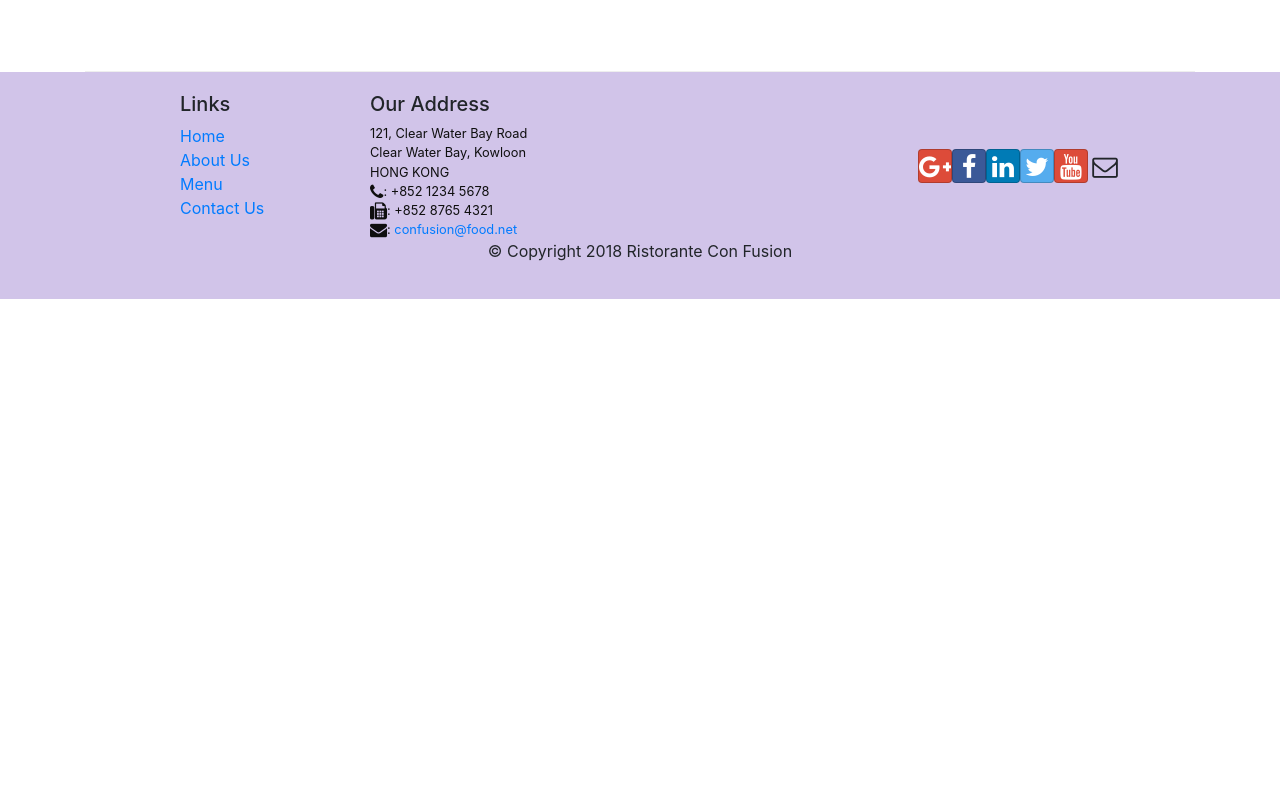
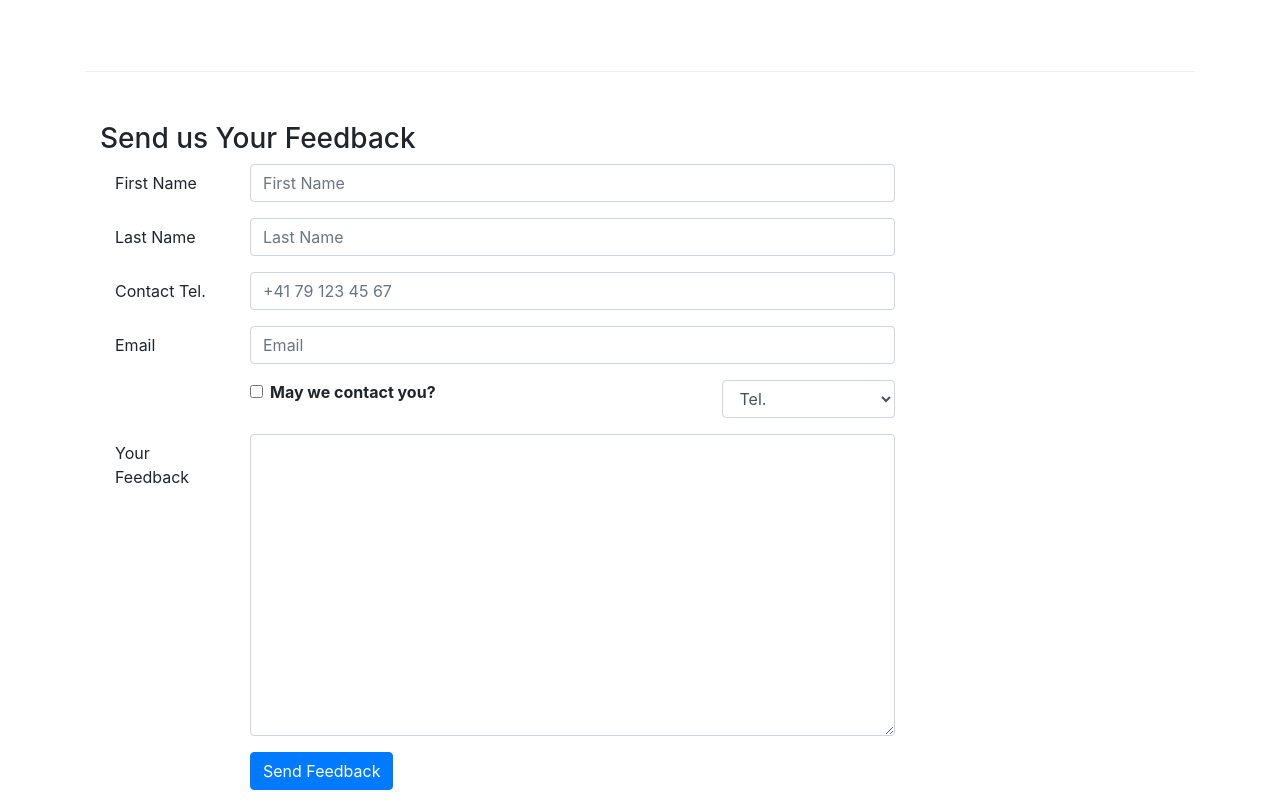
Before and after one commit to gunghio-school/hk_react_course, a React (Create React App) app in the folder confusion/: page /contactus in a window 1280 px wide. Shown: the part 800-1600 px from the top of the page. Before the commit the page ends 1099 px from the top, so only its background shows below. Built offline with nearby package versions, Linux system fonts and the light colour scheme.

Commit message:
controlled form

```diff
--- a/confusion/src/components/AboutComponents.js
+++ b/confusion/src/components/AboutComponents.js
@@ -1,21 +1,42 @@
-import React from 'react';
-import { Breadcrumb, BreadcrumbItem, Card, CardBody, CardHeader, Media } from 'reactstrap';
-import { Link } from 'react-router-dom';
-import RenderLeader from './RenderLeader';
+import React from "react";
+import {
+  Breadcrumb,
+  BreadcrumbItem,
+  Card,
+  CardBody,
+  CardHeader,
+  Media,
+} from "reactstrap";
+import { Link } from "react-router-dom";
+
+function RenderLeader({ leader }) {
+  return (
+    <Media tag="li">
+      <Media left middle>
+
+        <Media object src={leader.image} alt={leader.name} />
+      </Media>
+      <Media body className="ml-5">
+        <Media heading>{leader.name}</Media>
+        <p>{leader.designation}</p>
+        <p>{leader.description}</p>
+      </Media>
+    </Media>
+  );
+}
 
 function About(props) {
-
   const leaders = props.leaders.map((leader) => {
-        return (
-            <RenderLeader leader={leader} />
-        );
+    return <RenderLeader leader={leader} />;
   });
 
-    return(
+  return (
     <div className="container">
       <div className="row">
         <Breadcrumb>
-                    <BreadcrumbItem><Link to="/home">Home</Link></BreadcrumbItem>
+          <BreadcrumbItem>
+            <Link to="/home">Home</Link>
+          </BreadcrumbItem>
           <BreadcrumbItem active>About Us</BreadcrumbItem>
         </Breadcrumb>
         <div className="col-12">
@@ -26,12 +47,26 @@
       <div className="row row-content">
         <div className="col-12 col-md-6">
           <h2>Our History</h2>
-                    <p>Started in 2010, Ristorante con Fusion quickly established itself as a culinary icon par excellence in Hong Kong. With its unique brand of world fusion cuisine that can be found nowhere else, it enjoys patronage from the A-list clientele in Hong Kong.  Featuring four of the best three-star Michelin chefs in the world, you never know what will arrive on your plate the next time you visit us.</p>
-                    <p>The restaurant traces its humble beginnings to <em>The Frying Pan</em>, a successful chain started by our CEO, Mr. Peter Pan, that featured for the first time the world's best cuisines in a pan.</p>
+          <p>
+            Started in 2010, Ristorante con Fusion quickly established itself as
+            a culinary icon par excellence in Hong Kong. With its unique brand
+            of world fusion cuisine that can be found nowhere else, it enjoys
+            patronage from the A-list clientele in Hong Kong. Featuring four of
+            the best three-star Michelin chefs in the world, you never know what
+            will arrive on your plate the next time you visit us.
+          </p>
+          <p>
+            The restaurant traces its humble beginnings to{" "}
+            <em>The Frying Pan</em>, a successful chain started by our CEO, Mr.
+            Peter Pan, that featured for the first time the world's best
+            cuisines in a pan.
+          </p>
         </div>
         <div className="col-12 col-md-5">
           <Card>
-                        <CardHeader className="bg-primary text-white">Facts At a Glance</CardHeader>
+            <CardHeader className="bg-primary text-white">
+              Facts At a Glance
+            </CardHeader>
             <CardBody>
               <dl className="row p-1">
                 <dt className="col-6">Started</dt>
@@ -50,11 +85,16 @@
           <Card>
             <CardBody className="bg-faded">
               <blockquote className="blockquote">
-                                <p className="mb-0">You better cut the pizza in four pieces because
-                                    I'm not hungry enough to eat six.</p>
-                                <footer className="blockquote-footer">Yogi Berra,
-                                <cite title="Source Title">The Wit and Wisdom of Yogi Berra,
-                                    P. Pepe, Diversion Books, 2014</cite>
+                <p className="mb-0">
+                  You better cut the pizza in four pieces because I'm not hungry
+                  enough to eat six.
+                </p>
+                <footer className="blockquote-footer">
+                  Yogi Berra,
+                  <cite title="Source Title">
+                    The Wit and Wisdom of Yogi Berra, P. Pepe, Diversion Books,
+                    2014
+                  </cite>
                 </footer>
               </blockquote>
             </CardBody>
@@ -66,9 +106,7 @@
           <h2>Corporate Leadership</h2>
         </div>
         <div className="col-12">
-                    <Media list>
-                        {leaders}
-                    </Media>
+          <Media list>{leaders}</Media>
         </div>
       </div>
     </div>
--- a/confusion/src/components/ContactComponent.js
+++ b/confusion/src/components/ContactComponent.js
@@ -1,8 +1,48 @@
-import React from "react";
-import { Breadcrumb, BreadcrumbItem } from "reactstrap";
+import React, { Component } from "react";
+import {
+  Breadcrumb,
+  BreadcrumbItem,
+  Form,
+  FormGroup,
+  Label,
+  Col,
+  Input,
+  Button,
+} from "reactstrap";
 import { Link } from "react-router-dom";
 
-const Contact = () => {
+class Contact extends Component {
+  constructor(props) {
+    super(props);
+
+    this.state = {
+      firstname: "",
+      lastname: "",
+      telnum: "",
+      email: "",
+      agree: false,
+      contactType: "Tel.",
+      message: "",
+    };
+    this.handleSubmit = this.handleSubmit.bind(this);
+    this.handleInputChange = this.handleInputChange.bind(this);
+  }
+
+  handleInputChange(event) {
+    const target = event.target;
+    const value = target.type === "checkbox" ? target.checked : target.value;
+    const name = target.name;
+    this.setState({
+      [name]: value,
+    });
+  }
+  handleSubmit(event) {
+    console.log("Current State is: ", JSON.stringify(this.state));
+    alert("Current State is: ", JSON.stringify(this.state));
+    event.preventDefault();
+  }
+
+  render() {
     return (
       <div className="container">
         <div className="row">
@@ -63,8 +103,126 @@
             </div>
           </div>
         </div>
+        <div className="row row-content">
+          <div className="col-12">
+            <h3>Send us Your Feedback</h3>
+            <div className="col-12 col-md-9">
+              <Form onSubmit={this.handleSubmit}>
+                <FormGroup row>
+                  <Label htmlFor="firstname" md={2}>
+                    First Name
+                  </Label>
+                  <Col md={10}>
+                    <Input
+                      type="text"
+                      id="firstname"
+                      name="firstname"
+                      placeholder="First Name"
+                      value={this.state.firstname}
+                      onChange={this.handleInputChange}
+                    />
+                  </Col>
+                </FormGroup>
+                <FormGroup row>
+                  <Label htmlFor="lastname" md={2}>
+                    Last Name
+                  </Label>
+                  <Col md={10}>
+                    <Input
+                      type="text"
+                      id="lastname"
+                      name="lastname"
+                      placeholder="Last Name"
+                      value={this.state.lastname}
+                      onChange={this.handleInputChange}
+                    />
+                  </Col>
+                </FormGroup>
+                <FormGroup row>
+                  <Label htmlFor="telnum" md={2}>
+                    Contact Tel.
+                  </Label>
+                  <Col md={10}>
+                    <Input
+                      type="tel"
+                      id="telnum"
+                      name="telnum"
+                      placeholder="+41 79 123 45 67"
+                      value={this.state.telnum}
+                      onChange={this.handleInputChange}
+                    />
+                  </Col>
+                </FormGroup>
+                <FormGroup row>
+                  <Label htmlFor="email" md={2}>
+                    Email
+                  </Label>
+                  <Col md={10}>
+                    <Input
+                      type="email"
+                      id="email"
+                      name="email"
+                      placeholder="Email"
+                      value={this.state.email}
+                      onChange={this.handleInputChange}
+                    />
+                  </Col>
+                </FormGroup>
+                <FormGroup row>
+                  <Col md={{ size: 6, offset: 2 }}>
+                    <FormGroup check>
+                      <Label check>
+                        <Input
+                          type="checkbox"
+                          name="agree"
+                          checked={this.state.agree}
+                          onChange={this.handleInputChange}
+                        />{" "}
+                        <strong> May we contact you?</strong>
+                      </Label>
+                    </FormGroup>
+                  </Col>
+                  <Col md={{ size: 3, offset: 1 }}>
+                    <Input
+                      type="select"
+                      name="contactType"
+                      value={this.state.contactType}
+                      onChange={this.handleInputChange}
+                    >
+                      <option>Tel.</option>
+                      <option>Email</option>
+                    </Input>
+                  </Col>
+                </FormGroup>
+                <FormGroup row>
+                  <Label htmlFor="message" md={2}>
+                    Your Feedback
+                  </Label>
+                  <Col md={10}>
+                    <Input
+                      type="textarea"
+                      id="message"
+                      name="message"
+                      rows="12"
+                      value={this.state.feedback}
+                      onChange={this.handleInputChange}
+                    />
+                  </Col>
+                </FormGroup>
+                <FormGroup row>
+                  <Col md={{ size: 10, offset: 2 }}>
+                    <Button typ="submit" color="primary">
+                      Send Feedback
+                    </Button>
+                  </Col>
+                </FormGroup>
+              </Form>
+            </div>
+          </div>
+        </div>
       </div>
     );
-};
+  }
+}
 
 export default Contact;
--- a/confusion/src/components/RenderLeader.js
+++ /dev/null
@@ -1,17 +0,0 @@
-import React from "react";
-import { Media } from "reactstrap";
-
-export default function RenderLeader({ leader }) {
-  return (
-    <Media tag="li">
-      <Media left middle>
-        <Media object src={leader.image} alt={leader.name} />
-      </Media>
-      <Media body className="ml-5">
-        <Media heading>{leader.name}</Media>
-        <p>{leader.designation}</p>
-        <p>{leader.description}</p>
-      </Media>
-    </Media>
-  );
-}
```
Lines whose indentation alone changed are shown as unchanged.
